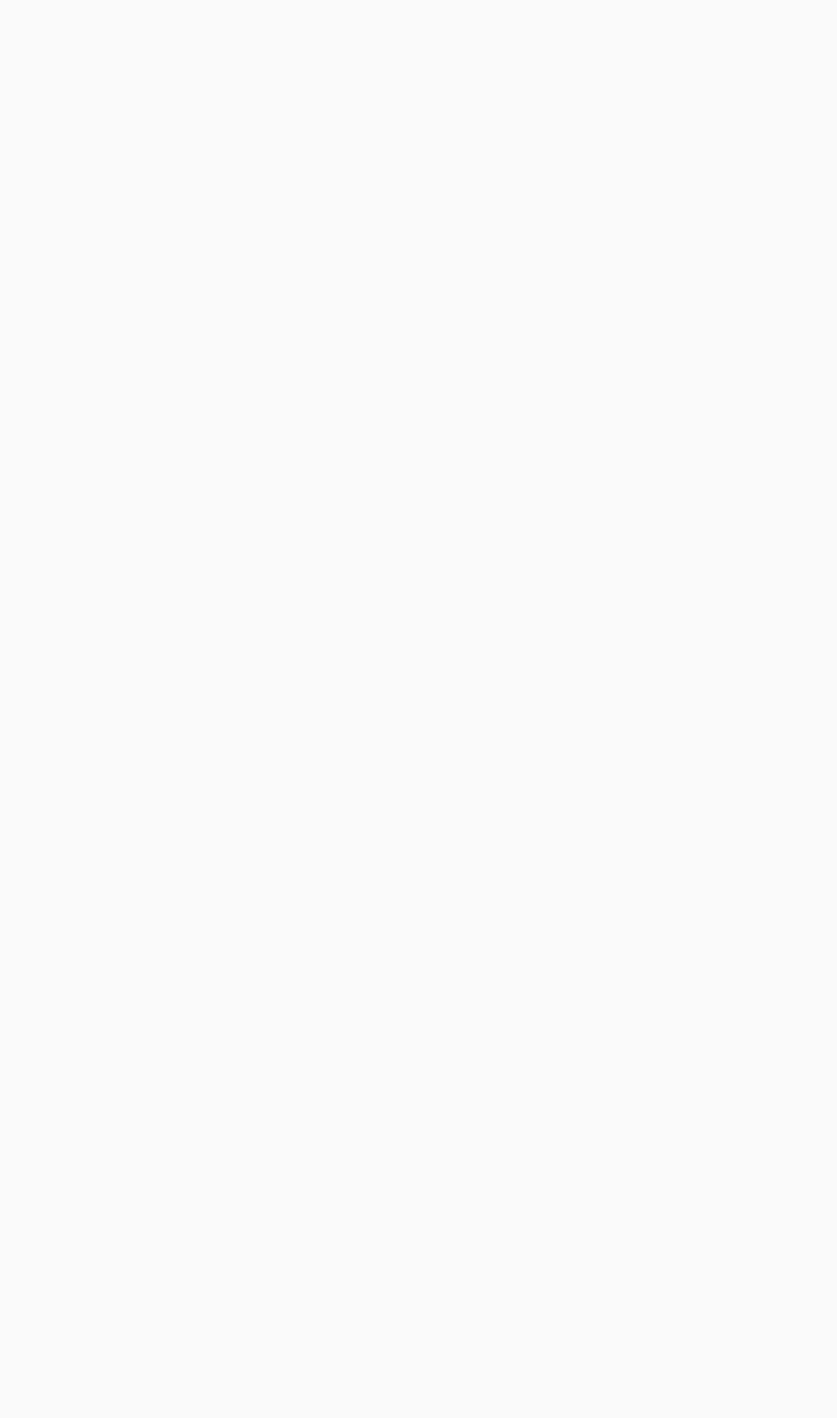
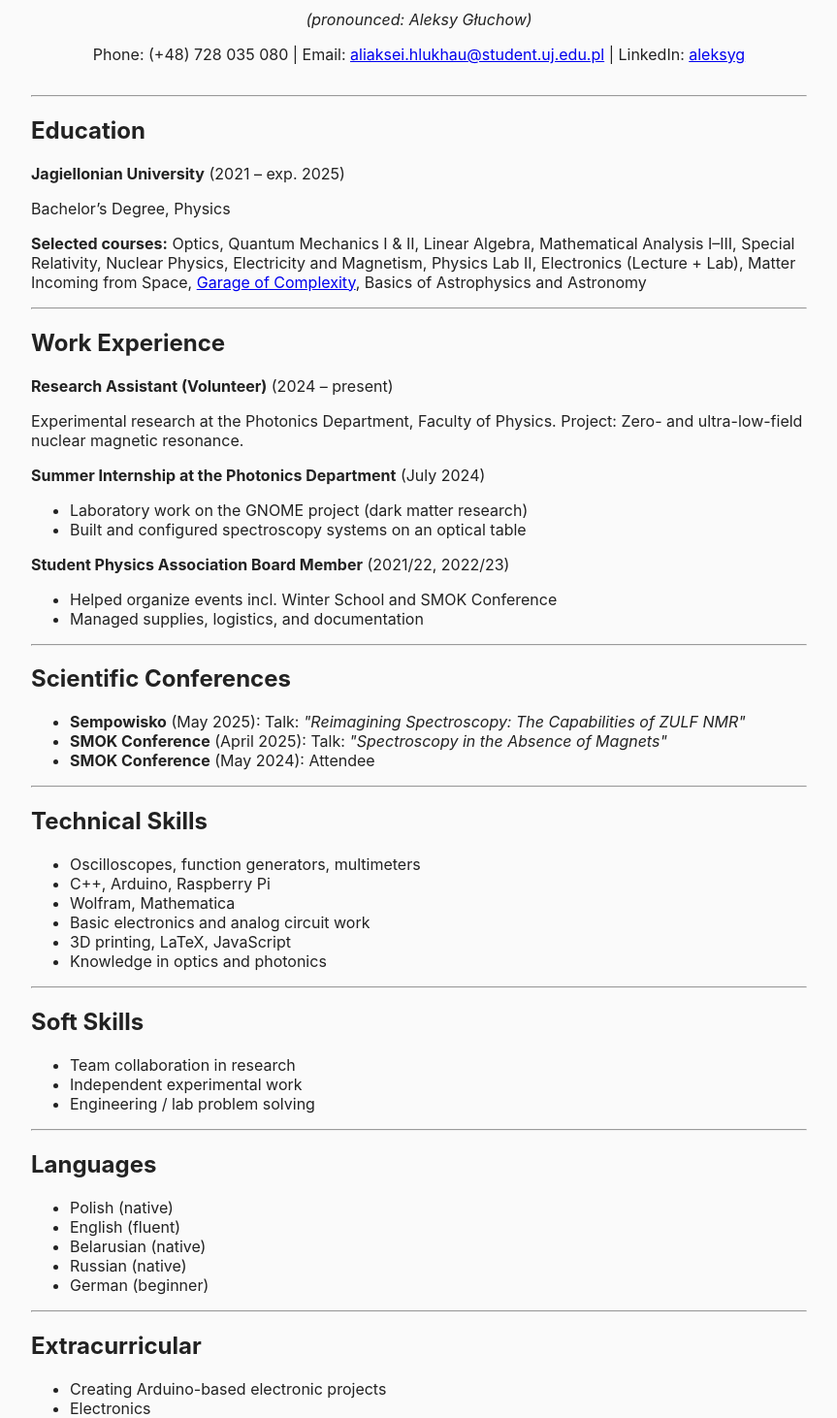
Before and after one commit to aleksygluchow/project03, a Next.js app: page /about in a window 1280 px wide. Shown: the part 188-1650 px from the top of the page at 97% size, without its empty margins (208-1071 px from the left). Before the commit the page ends 800 px from the top, so only its background shows below. Built offline with nearby package versions, Linux system fonts and the light colour scheme.

Commit message:
Added Contentful integration 2030

```diff
--- a/src/pages/about.js
+++ b/src/pages/about.js
@@ -1,8 +1,80 @@
 export default function About() {
   return (
-    <div>
-      <h1>About Me</h1>
-      <p>This is where you talk about yourself, your education, and what you love.</p>
+    <div style={{ maxWidth: '800px', margin: '0 auto', padding: '2rem' }}>
+      <h1 style={{ textAlign: 'center' }}>Aliaksei Hlukhau</h1>
+      <p style={{ textAlign: 'center' }}><em>(pronounced: Aleksy Głuchow)</em></p>
+
+      <p style={{ textAlign: 'center', marginBottom: '2rem' }}>
+        Phone: (+48) 728 035 080 | Email: <a href="mailto:aliaksei.hlukhau@student.uj.edu.pl">aliaksei.hlukhau@student.uj.edu.pl</a> | LinkedIn: <a href="https://www.linkedin.com/in/aleksyg/" target="_blank">aleksyg</a>
+      </p>
+
+      <hr />
+      <h2>Education</h2>
+      <p><strong>Jagiellonian University</strong> (2021 – exp. 2025)</p>
+      <p>Bachelor’s Degree, Physics</p>
+      <p><strong>Selected courses:</strong> Optics, Quantum Mechanics I & II, Linear Algebra, Mathematical Analysis I–III, Special Relativity, Nuclear Physics, Electricity and Magnetism, Physics Lab II, Electronics (Lecture + Lab), Matter Incoming from Space, <a href="https://jakubmielczarek.com/wp-content/uploads/2018/04/am_garazcc87.pdf">Garage of Complexity</a>, Basics of Astrophysics and Astronomy</p>
+
+      <hr />
+      <h2>Work Experience</h2>
+      <p><strong>Research Assistant (Volunteer)</strong> (2024 – present)</p>
+      <p>Experimental research at the Photonics Department, Faculty of Physics. Project: Zero- and ultra-low-field nuclear magnetic resonance.</p>
+
+      <p><strong>Summer Internship at the Photonics Department</strong> (July 2024)</p>
+      <ul>
+        <li>Laboratory work on the GNOME project (dark matter research)</li>
+        <li>Built and configured spectroscopy systems on an optical table</li>
+      </ul>
+
+      <p><strong>Student Physics Association Board Member</strong> (2021/22, 2022/23)</p>
+      <ul>
+        <li>Helped organize events incl. Winter School and SMOK Conference</li>
+        <li>Managed supplies, logistics, and documentation</li>
+      </ul>
+
+      <hr />
+      <h2>Scientific Conferences</h2>
+      <ul>
+        <li><strong>Sempowisko</strong> (May 2025): Talk: <em>"Reimagining Spectroscopy: The Capabilities of ZULF NMR"</em></li>
+        <li><strong>SMOK Conference</strong> (April 2025): Talk: <em>"Spectroscopy in the Absence of Magnets"</em></li>
+        <li><strong>SMOK Conference</strong> (May 2024): Attendee</li>
+      </ul>
+
+      <hr />
+      <h2>Technical Skills</h2>
+      <ul>
+        <li>Oscilloscopes, function generators, multimeters</li>
+        <li>C++, Arduino, Raspberry Pi</li>
+        <li>Wolfram, Mathematica</li>
+        <li>Basic electronics and analog circuit work</li>
+        <li>3D printing, LaTeX, JavaScript</li>
+        <li>Knowledge in optics and photonics</li>
+      </ul>
+
+      <hr />
+      <h2>Soft Skills</h2>
+      <ul>
+        <li>Team collaboration in research</li>
+        <li>Independent experimental work</li>
+        <li>Engineering / lab problem solving</li>
+      </ul>
+
+      <hr />
+      <h2>Languages</h2>
+      <ul>
+        <li>Polish (native)</li>
+        <li>English (fluent)</li>
+        <li>Belarusian (native)</li>
+        <li>Russian (native)</li>
+        <li>German (beginner)</li>
+      </ul>
+
+      <hr />
+      <h2>Extracurricular</h2>
+      <ul>
+        <li>Creating Arduino-based electronic projects</li>
+        <li>Electronics</li>
+        <li>Programming in JavaScript</li>
+      </ul>
     </div>
   );
 }
```
